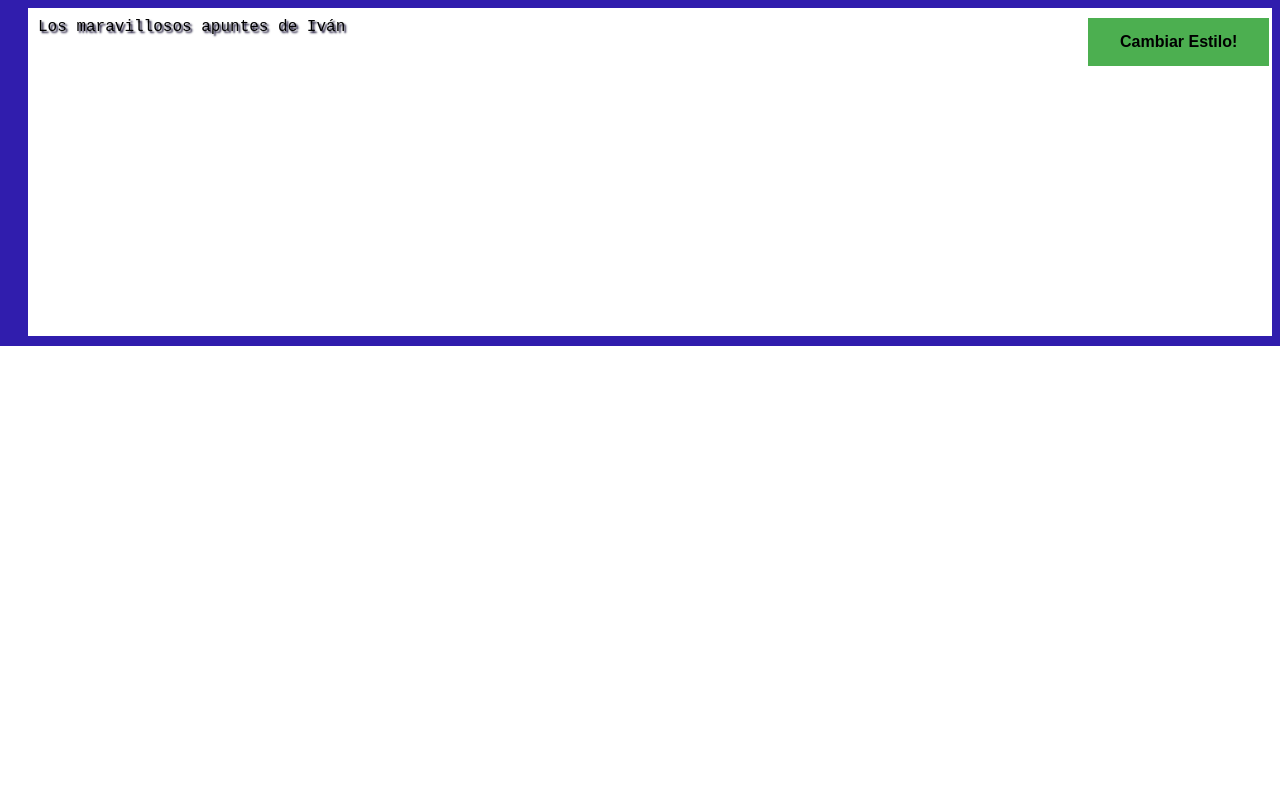
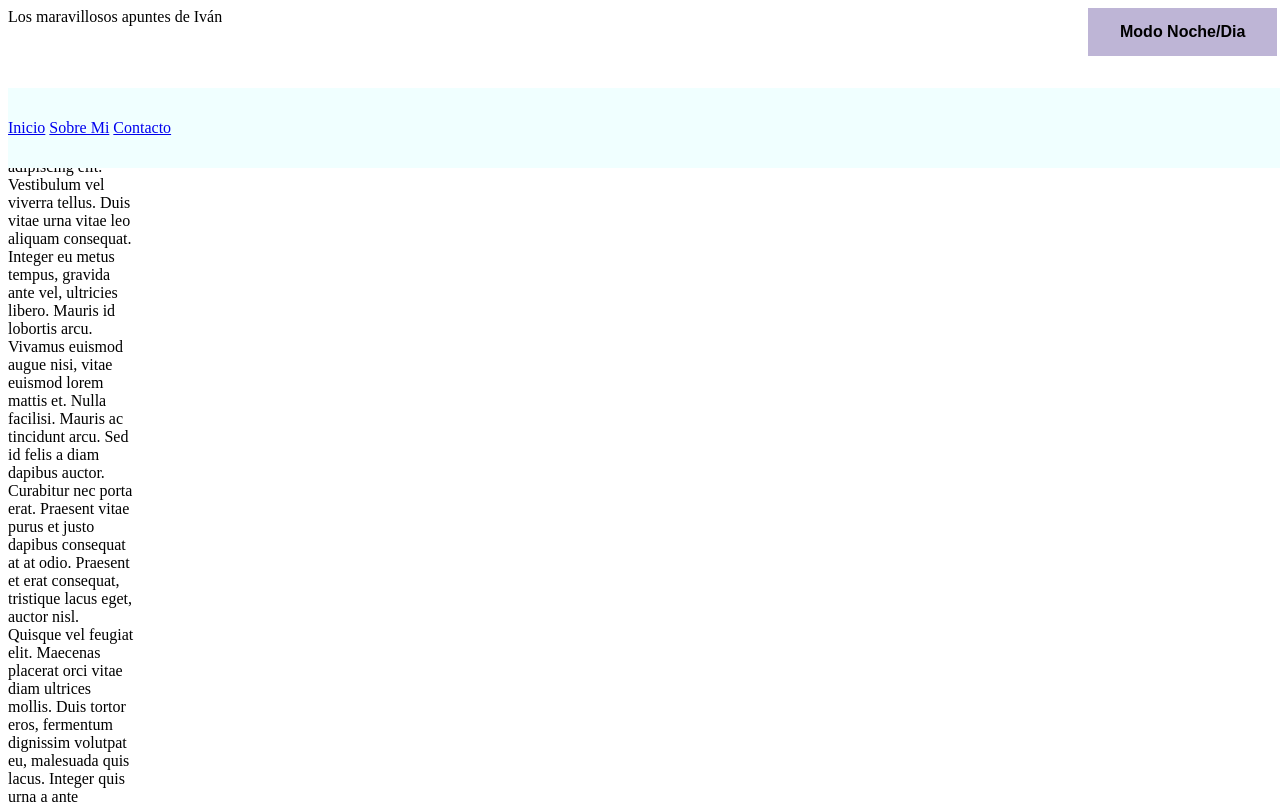
Before and after one commit to IvanInRainbows/TrabajoFinalHipermedia, a plain HTML site: page Index.html in a window 1280 px wide. Shown: the top 804 px of the page. Drawn offline with Linux system fonts and the light colour scheme.

Commit message:
empezada la barra superior y el layout general de la pagina

```diff
--- a/Index.html
+++ b/Index.html
@@ -19,9 +19,27 @@
     <base target="_blank">
 
     <body>
-        <div id = "banner">
-            <button onclick="changeCSS()">Cambiar Estilo!</button>
-            <header>Los maravillosos apuntes de Iván</header>
-        </div>
+        <header>
+            <div id = "banner">
+                <button onclick="changeCSS()">Modo Noche/Dia</button>
+                <header>Los maravillosos apuntes de Iván</header>
+            </div>
+            <nav>
+                <ul>
+                    <li><a href="/inicio">Inicio</a></li>
+                    <li><a href="/Sobre Mi">Sobre Mi</a></li>
+                    <li><a href="/Contacto">Contacto</a></li>
+                </ul>
+            </nav>
+        </header>
+        <p width="700px">Lorem ipsum dolor sit amet, consectetur adipiscing elit. Vestibulum vel viverra tellus. Duis vitae urna vitae leo aliquam consequat. Integer eu metus tempus, gravida ante vel, ultricies libero. Mauris id lobortis arcu. Vivamus euismod augue nisi, vitae euismod lorem mattis et. Nulla facilisi. Mauris ac tincidunt arcu. Sed id felis a diam dapibus auctor. Curabitur nec porta erat. Praesent vitae purus et justo dapibus consequat at at odio. Praesent et erat consequat, tristique lacus eget, auctor nisl. Quisque vel feugiat elit. Maecenas placerat orci vitae diam ultrices mollis.
+
+            Duis tortor eros, fermentum dignissim volutpat eu, malesuada quis lacus. Integer quis urna a ante euismod aliquam a vel felis. Quisque elementum, magna nec ultrices porta, augue nunc feugiat leo, quis iaculis justo ante posuere mi. Curabitur sit amet erat eros. Suspendisse nec leo ultricies, iaculis metus a, scelerisque urna. Nam eget lobortis tortor. Sed bibendum tristique placerat. Nam ut leo felis. In hac habitasse platea dictumst.
+
+            Maecenas mollis, risus ac fringilla gravida, felis sem fermentum magna, in mollis urna odio non turpis. Vivamus ut diam vulputate, consequat dolor ac, rhoncus nunc. Praesent faucibus ornare eleifend. Donec tempor id dui ornare suscipit. Cras a aliquet ex, sed iaculis leo. Nunc vel tristique diam. In porttitor lacus et ultrices auctor. Nulla erat ex, faucibus id sem eu, euismod tincidunt enim. Aliquam sit amet nisl velit. Aenean massa libero, egestas et est nec, pellentesque mattis risus. Phasellus efficitur cursus ipsum, eget pharetra neque vestibulum eget. Ut malesuada elit eget pellentesque tincidunt.
+
+            Nullam at sodales felis, at ultricies nisi. Nullam pulvinar sodales purus, a facilisis mi mollis ut. Donec lacinia, dolor quis suscipit venenatis, ipsum est volutpat lorem, a ornare sem ligula vitae nulla. Praesent posuere lectus fermentum velit ornare posuere. Donec ut fermentum nisi. Proin ac arcu in lacus blandit gravida. Proin maximus gravida lorem, et malesuada justo suscipit ac. Nulla in hendrerit risus. Proin fringilla vel odio quis vestibulum. Aliquam nec eleifend nibh, vel dignissim neque.
+
+            Cras varius dui vel eleifend consectetur. Nulla consequat, lorem at varius tincidunt, ex dolor dapibus augue, eu molestie mi dui at libero. Nunc ut viverra lacus. Donec tempus gravida felis eu tincidunt. Phasellus suscipit erat eget tortor dictum, vel elementum turpis varius. Aliquam erat volutpat. Orci varius natoque penatibus et magnis dis parturient montes, nascetur ridiculus mus. Sed elementum lectus at nulla viverra lobortis.</p>
     </body>
 </html>
--- a/css/default.css
+++ b/css/default.css
@@ -1,32 +1,38 @@
 :root{
-    --bgColor : white;
-    --textColor : black;
+    --bgColor : rgb(255, 255, 255);
+    --textColor : rgb(0, 0, 0);
+    --baseTextSize : 12px;
+    --headerHeight: 80px;
+}
+
+header{
+    height: 80px;
+    z-index: 10;
 }
 
 body{ /* Cambia del color del texto por defecto y la fuente, queria poner comic sans pero no se puede :( */
-    color: black;
-    font-family: 'Courier New', Courier, monospace;
+    color: var(--textColor);
+    /*font-family: 'Courier New', Courier, monospace;*/
     background-color: white;
 
 }
 
 #banner { /*Cabecera para la pagina*/
-    background-image: url("../img/HBG.jpg");
+    /*background-image: url("../img/HBG.jpg");
     background-size: cover;
     background-attachment: fixed;
     background-position: bottom;
     border-left: 20px solid rgb(48, 29, 173);
     padding: 10px;
-    outline: 10px solid rgb(48, 29, 173);
-    padding-bottom: 300px;
-    text-shadow: 2px 2px 2px rgb(7, 0, 37);
+    outline: 10px solid azure;
+    padding-bottom: 300px;*/
 }
 
 button {
     float: right;
     left: 85%;
     position: fixed;
-    background-color: #4CAF50;
+    background-color: #beb5d6;
     border: 3px black;
     color:black;
     padding: 15px 32px;
@@ -35,6 +41,31 @@ button {
     font-size: 16px;
     font-weight: bolder;
   }
+
+nav{
+    background: azure;
+    position: fixed;
+    float: none;
+    width: 100%;
+    height: var(--headerHeight);
+}
+
+nav ul{
+    list-style-type: none;
+    text-align: left;
+    margin: 0 2% auto 0;
+    padding-left: 0;
+    max-width: 100%;
+}
+
+nav ul li{
+    display: inline-block;
+    line-height: var(--headerHeight);
+}
+
+p{
+    width: 10%;
+}
 
 /*
 th {
```
Also changed, not shown: img/github.png (added), 1 other file.
